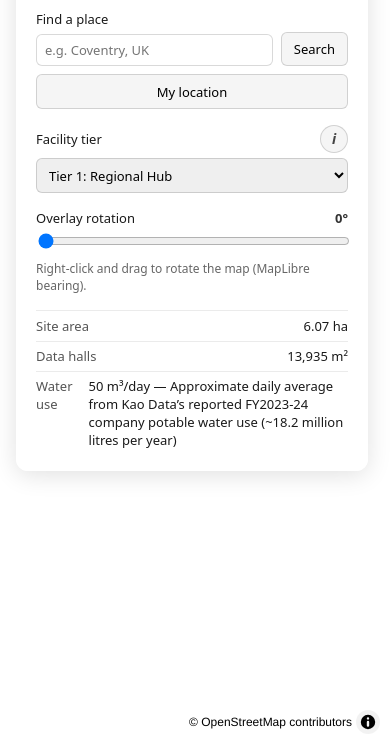
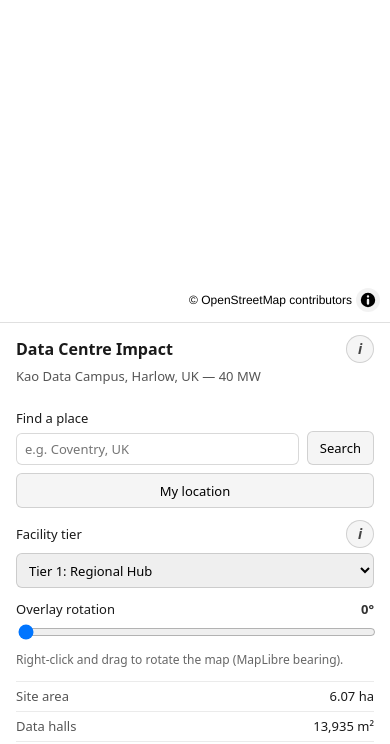
Before and after one commit to ukslim/datacentre-impact, a website built with Vite: page index.html in a window 390 px wide. Shown: the part 100-844 px from the top of the page. Built offline with nearby package versions, Linux system fonts and the light colour scheme; no server answers; what @turf/destination would draw is missing.

Commit message:
Mobile layout

```diff
--- a/src/main.ts
+++ b/src/main.ts
@@ -32,6 +32,14 @@ const state = createAppState({
 
 const map = createMap(mapContainer);
 map.addControl(new maplibregl.NavigationControl(), 'top-right');
+
+const mapResizeObserver = new ResizeObserver(() => {
+  map.resize();
+  if (isOverlayReady(map)) {
+    state.setState({ centerCoordinates: getViewportCenter(map) });
+  }
+});
+mapResizeObserver.observe(mapContainer);
 
 function refreshOverlay(): void {
   if (!isOverlayReady(map)) {
--- a/src/style.css
+++ b/src/style.css
@@ -328,3 +328,54 @@ body {
 .help-dialog__list li + li {
   margin-top: 0.35rem;
 }
+
+@media (max-width: 768px) {
+  html,
+  body,
+  #app {
+    height: 100%;
+    height: 100dvh;
+    overflow: hidden;
+  }
+
+  #app {
+    display: flex;
+    flex-direction: column;
+  }
+
+  #map {
+    flex: 1 1 50%;
+    min-height: 0;
+    height: auto;
+  }
+
+  .control-panel {
+    position: relative;
+    top: auto;
+    left: auto;
+    z-index: 0;
+    flex: 1 1 50%;
+    min-height: 0;
+    width: 100%;
+    padding: 0.75rem 1rem;
+    padding-bottom: calc(0.75rem + env(safe-area-inset-bottom, 0px));
+    border-radius: 0;
+    box-shadow: none;
+    border-top: 1px solid rgba(0, 0, 0, 0.12);
+    overflow-y: auto;
+    overscroll-behavior: contain;
+    -webkit-overflow-scrolling: touch;
+  }
+
+  .control-panel__header h1 {
+    font-size: 1rem;
+  }
+
+  .control-panel__field {
+    margin-top: 0.75rem;
+  }
+
+  .control-panel__metrics {
+    margin-top: 0.75rem;
+  }
+}
```
Also changed, not shown: .github/workflows/deploy.yml.
